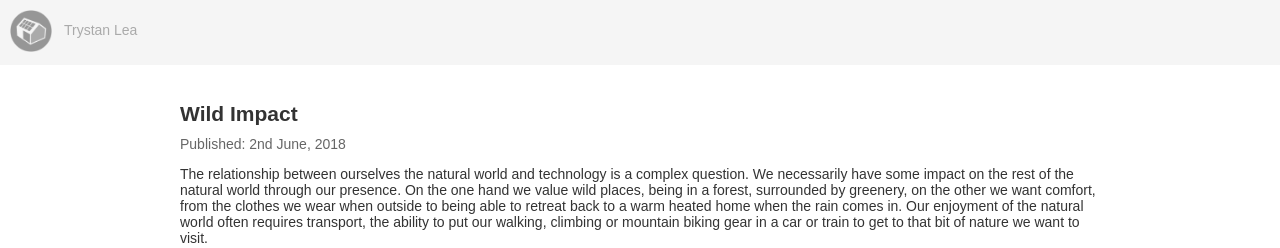
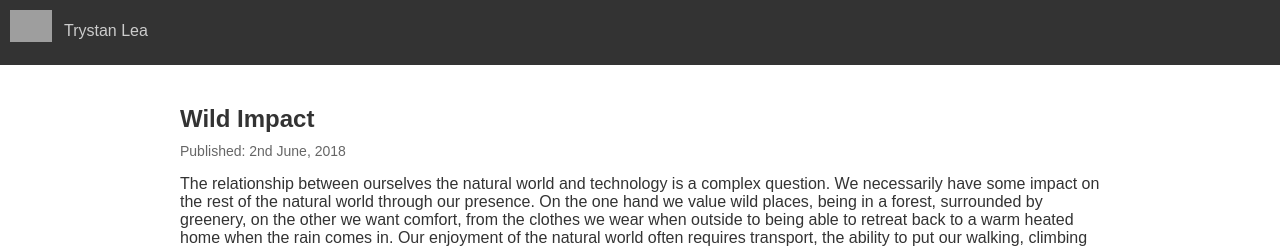
Before and after one commit to TrystanLea/blog, a PHP site: page /about in a window 1280 px wide. Shown: the top 248 px of the page. Run offline with PHP 8.4, Linux system fonts and the light colour scheme; some web fonts are replaced; grey boxes are pictures that could not be loaded.

Commit message:
update theme

```diff
--- a/style.css
+++ b/style.css
@@ -1,7 +1,7 @@
 html, body {
   font-family: "ubuntu", sans-serif;
   margin:0;
-  font-size:14px;
+  font-size:16px;
 }
 
 h2 {
@@ -35,14 +35,14 @@ h2 {
   width:42px;
   height:42px;
   float:left;
-  background: url(images/solarhouse.png);
+  background: url(images/solarhouse2.png);
   background-repeat: no-repeat;
   background-size: 100%;
   cursor:pointer;
 }
 
 .logo:hover {
-  background: url(images/solarhouse-blue.png);
+  background: url(images/solarhouse-blue2.png);
   background-repeat: no-repeat;
   background-size: 100%;
 }
@@ -65,6 +65,14 @@ h2 {
 
 .menu-title:hover {
   background-color:rgba(0,0,0,0.07);
+}
+
+.menu-item a {
+  color:#fff;
+}
+
+.menu-item a:visited {
+  color:#ccc;
 }
 
 .menu-items {
@@ -142,10 +150,10 @@ table td {
   display: block;
   top: 0;
   left: 0;
-  color:#aaa;
+  color:#ccc;
   float: left;
   text-align:left;
-  background-color: whitesmoke;
+  background-color: #333;
   -webkit-tap-highlight-color: rgba(255, 255, 255, 0);
   -webkit-touch-callout: none;
   -webkit-user-select: none;
@@ -153,6 +161,7 @@ table td {
   -moz-user-select: none;
   -ms-user-select: none;
   user-select: none;
+  font-size:14px;
 }
 
 .sidenav_inner {
@@ -164,9 +173,9 @@ table td {
 .topnav {
   height:65px;
   display: block;
-  color:#aaa;
+  color:#ccc;
   text-align:left;
-  background-color: whitesmoke;
+  background-color: #333;
   -webkit-tap-highlight-color: rgba(255, 255, 255, 0);
   -webkit-touch-callout: none;
   -webkit-user-select: none;
--- a/theme.php
+++ b/theme.php
@@ -12,7 +12,7 @@ if (isset($_GET['print'])) $print_view = 1;
     <link rel="stylesheet" type="text/css" href="<?php echo $path; ?>font/ubuntu.css?family=Ubuntu:light,bold&subset=Latin">
     <title>Trystan Lea</title>
     <meta name="viewport" content="width=device-width, height=device-height, initial-scale=1.0">
-    <link rel="stylesheet" type="text/css" href="<?php echo $path; ?>style.css?v=2" />
+    <link rel="stylesheet" type="text/css" href="<?php echo $path; ?>style.css?v=5" />
     <script type="text/javascript" src="<?php echo $path; ?>lib/jquery-1.11.3.min.js"></script>
   </head>
 
```
Also changed, not shown: images/solarhouse-blue.png (deleted), images/solarhouse.png (deleted).
